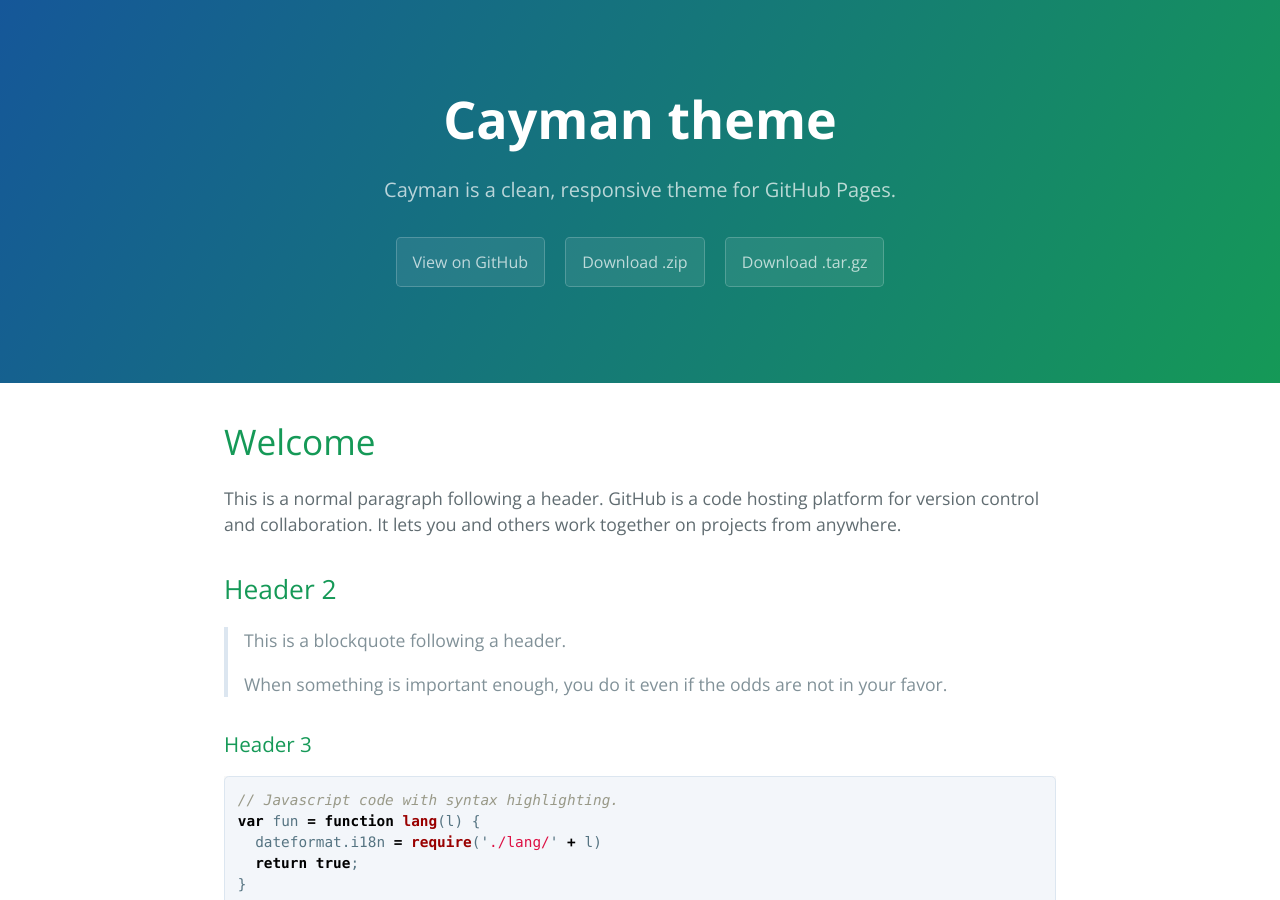
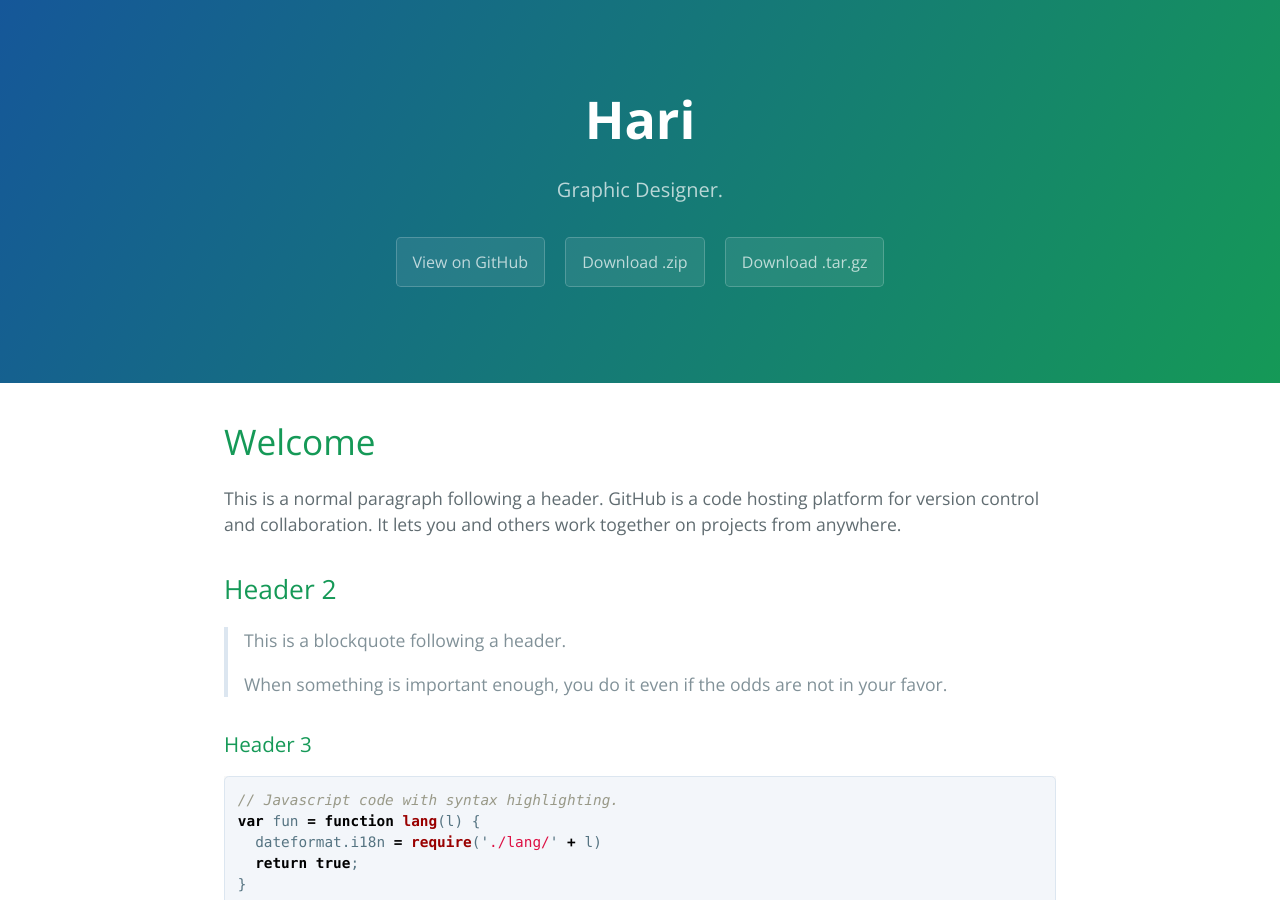
Before and after one commit to hhhari/hariweb, a Jekyll site: the page built from index.md, in a window 1280 px wide and 900 px high. Built offline with Jekyll 4.4.1, drawn with Linux system fonts in a browser that asks for light colours; our own code applies the rules of GitHub Pages for plain Markdown files.

Commit message:
update of config file

```diff
--- a/_config.yml
+++ b/_config.yml
@@ -1,5 +1,5 @@
-title: Cayman theme
-description: Cayman is a clean, responsive theme for GitHub Pages.
+title: Hari
+description: Graphic Designer.
 show_downloads: true
 google_analytics:
 theme: jekyll-theme-cayman
```
